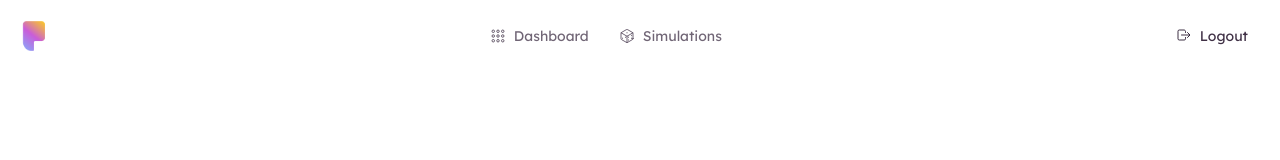
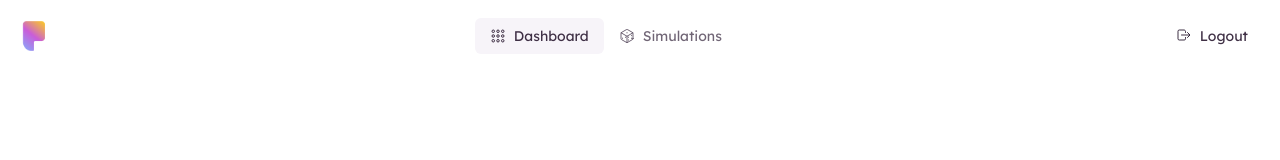
Before and after one commit to tum-v2/parloa-ui, a Next.js app: page / in a window 1280 px wide. Shown: the top 160 px of the page. Built offline with nearby package versions, Linux system fonts and the light colour scheme.

Commit message:
Fix capitalization of selectedTab value

```diff
--- a/src/components/nav-bar/index.tsx
+++ b/src/components/nav-bar/index.tsx
@@ -10,7 +10,7 @@ import { useRouter } from 'next/navigation';
 import theme from '@/theme/theme';
 
 const NavBar = () => {
-  const [selectedTab, setSelectedTab] = useState<string>('Dashboard');
+  const [selectedTab, setSelectedTab] = useState<string>('dashboard');
   const router = useRouter();
   const navBarStyle: React.CSSProperties = {
     display: 'flex',
```
